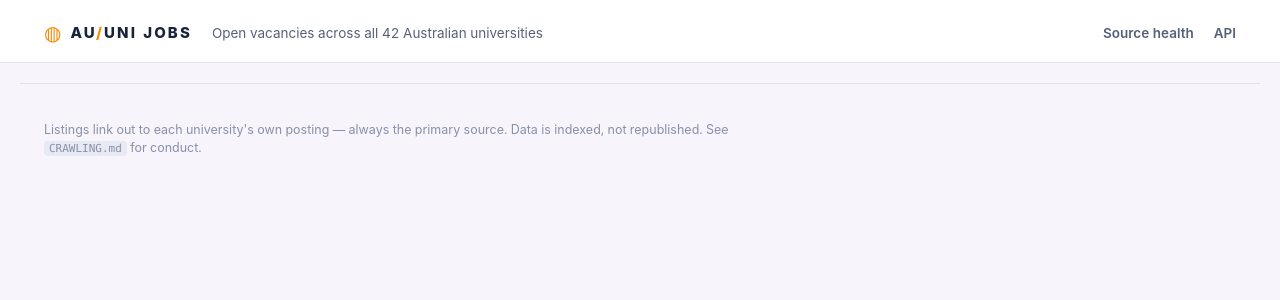
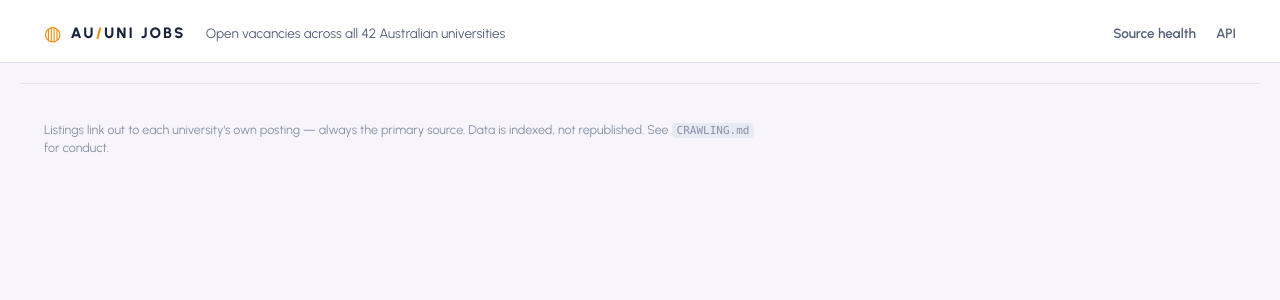
Before and after one commit to barnandbee/c-test4, a FastAPI app: template app/web/templates/base.html in a window 1280 px wide. Shown: the top 300 px of the page. Run offline with FastAPI, Linux system fonts and the light colour scheme; the template is opened without the code that fills it, so the values that code supplies are empty.

Commit message:
Default sans → Urbanist (Crimson Pro stays on titles + job titles) (#7)
- Load Google Font Urbanist alongside Crimson Pro
- --sans now leads with Urbanist for all UI text, labels, meta, inputs, tables and
  the logo; Crimson Pro remains on headings and job titles


Claude-Session: https://claude.ai/code/session_01Q5dfwuDgTweBTADrYHTwf9

Co-authored-by: Claude <noreply@anthropic.com>

```diff
--- a/app/web/static/style.css
+++ b/app/web/static/style.css
@@ -28,7 +28,7 @@
   --bad: #b3352b;
   --radius: 7px;
   --mono: ui-monospace, "SF Mono", "JetBrains Mono", Menlo, Consolas, monospace;
-  --sans: "Inter", system-ui, -apple-system, "Segoe UI", Roboto, Helvetica, Arial, sans-serif;
+  --sans: "Urbanist", system-ui, -apple-system, "Segoe UI", Roboto, Helvetica, Arial, sans-serif;
   --serif: "Crimson Pro", Georgia, "Times New Roman", serif;
 }
 
--- a/app/web/templates/base.html
+++ b/app/web/templates/base.html
@@ -7,7 +7,7 @@
   <meta name="description" content="Every open vacancy across the 42 Australian universities, in one searchable board.">
   <link rel="preconnect" href="https://fonts.googleapis.com">
   <link rel="preconnect" href="https://fonts.gstatic.com" crossorigin>
-  <link href="https://fonts.googleapis.com/css2?family=Crimson+Pro:ital,wght@0,400;0,600;0,700;1,400&display=swap" rel="stylesheet">
+  <link href="https://fonts.googleapis.com/css2?family=Crimson+Pro:ital,wght@0,400;0,600;0,700;1,400&family=Urbanist:wght@400;500;600;700;800&display=swap" rel="stylesheet">
   <link rel="stylesheet" href="/static/style.css">
   <link rel="alternate" type="application/rss+xml" title="Jobs feed" href="/rss">
 </head>
```
